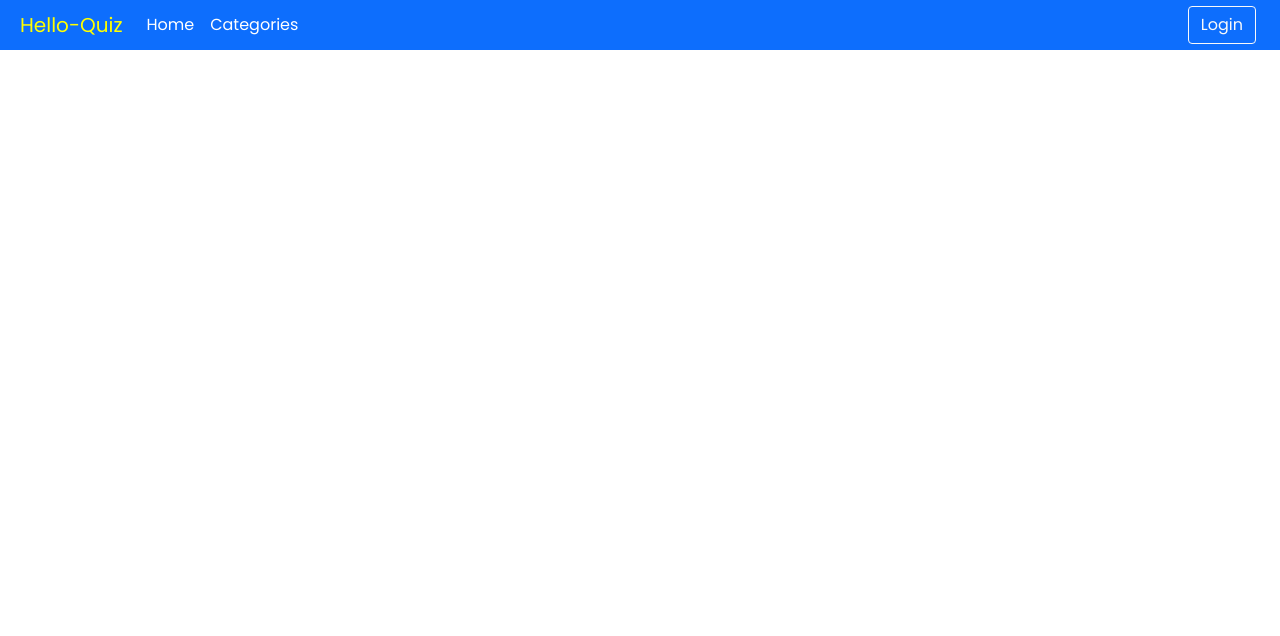
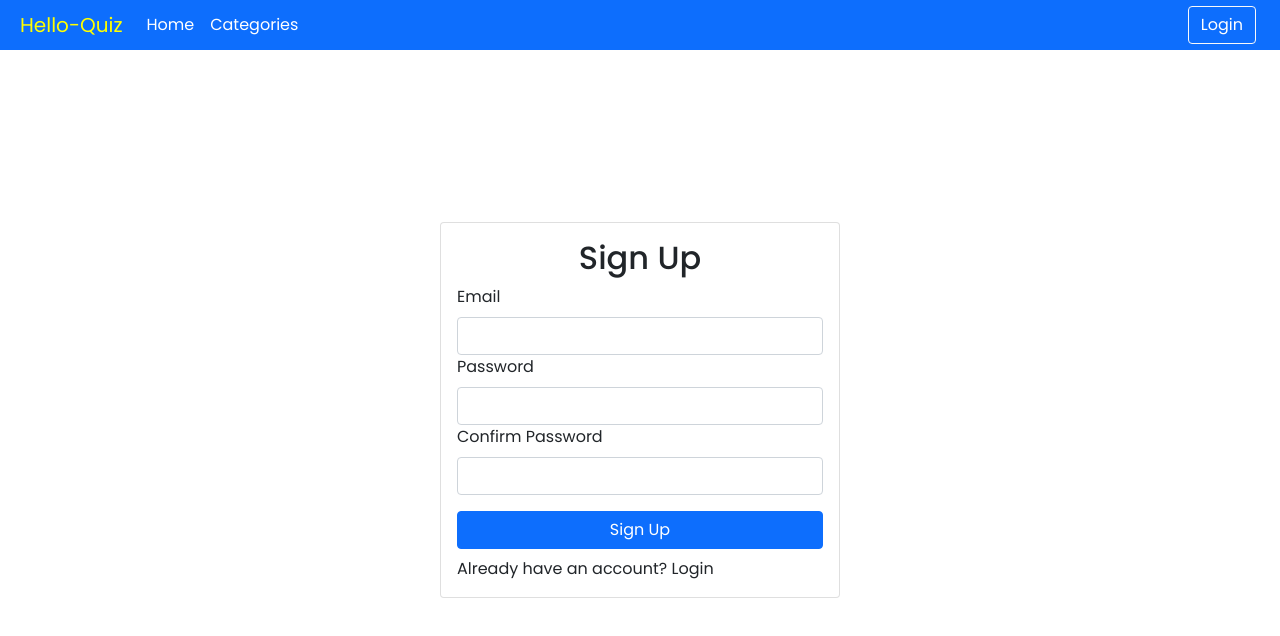
Before and after one commit to Rajarshi38/Quiz-app, a React (Create React App) app: page /signup in a window 1280 px wide. Shown: the top 636 px of the page. Built offline with nearby package versions, Linux system fonts and the light colour scheme; no server answers.

Commit message:
implementing login

```diff
--- a/package.json
+++ b/package.json
@@ -8,6 +8,7 @@
     "@testing-library/user-event": "^13.5.0",
     "axios": "^0.24.0",
     "bootstrap": "^5.1.3",
+    "firebase": "^9.6.10",
     "react": "^17.0.2",
     "react-bootstrap": "^2.0.4",
     "react-dom": "^17.0.2",
--- a/src/App.js
+++ b/src/App.js
@@ -5,6 +5,7 @@ import Starter from "./components/Starter";
 import Header from "./components/Header";
 import Question from "./components/Questions";
 import Result from "./components/Result";
+import Signup from "./components/Signup";
 
 function App() {
   return (
@@ -22,7 +23,8 @@ function App() {
             <Route path="/" element={<Starter />} />
             <Route path="/home" element={<Home />} />
             <Route path="/questions" element={<Question />} />
-                        <Route path="/result" element={<Result/>}/>
+            <Route path="/result" element={<Result />} />
+            <Route path="/signup" element={<Signup />} />
           </Routes>
         </div>
       </div>
--- /dev/null
+++ b/src/components/Auth/Firebase.js
@@ -0,0 +1,15 @@
+import firebase from "firebase/compat/app";
+import "firebase/compat/auth";
+
+const firebaseConfig = {
+  apiKey: process.env.REACT_APP_FIREBASE_API_KEY,
+  authDomain: process.env.REACT_APP_FIREBASE_AUTH_DOMAIN,
+  projectId: process.env.REACT_APP_FIREBASE_PROJECT_ID,
+  storageBucket: process.env.REACT_APP_FIREBASE_STORAGE_BUCKET,
+  messagingSenderId: process.env.REACT_APP_FIREBASE_MESSAGING_SENDER_ID,
+  appId: process.env.REACT_APP_APP_ID,
+};
+
+const app = firebase.initializeApp(firebaseConfig);
+export const auth = app.auth();
+export default app;
--- /dev/null
+++ b/src/components/Contexts/AuthContext.js
@@ -0,0 +1,28 @@
+import { useContext, useEffect, useState } from "react";
+import { auth } from "../Auth/Firebase";
+import React from "react";
+const AuthContext = React.createContext();
+
+export function useAuth() {
+  return useContext(AuthContext);
+}
+
+export function AuthProvider({ children }) {
+  const [currentUser, setCurrentUser] = useState();
+  function signup(email, password) {
+    return auth.createUserWithEmailAndPassword(email, password);
+  }
+  useEffect(() => {
+    const unsubscribe = auth.onAuthStateChanged((user) => {
+      setCurrentUser(user);
+    });
+
+    return unsubscribe;
+  }, []);
+
+  const value = {
+    currentUser,
+    signup,
+  };
+  return <AuthContext.Provider value={value}>{children}</AuthContext.Provider>;
+}
--- a/src/components/Header.jsx
+++ b/src/components/Header.jsx
@@ -37,7 +37,7 @@ const Header = () => {
           </Nav.Link>
         </Nav>
         <Nav className="me-4">
-                    <Button variant="outline-light" className="">
+          <Button variant="outline-light" className="" as={Link} to="/signup">
             Login
           </Button>
         </Nav>
--- /dev/null
+++ b/src/components/Signup.jsx
@@ -0,0 +1,68 @@
+import { Form, Card, Button, Alert } from "react-bootstrap";
+import { useState, useRef } from "react";
+import { useAuth } from "./Contexts/AuthContext";
+const Signup = () => {
+  const emailRef = useRef();
+  const passwordRef = useRef();
+  const confirmPasswordRef = useRef();
+  const signup = useAuth();
+
+  const [error, setError] = useState("");
+  const [loading, setLoading] = useState(false);
+
+  const handleSubmit = async (e) => {
+    e.preventDefault();
+
+    if (passwordRef.current.value !== confirmPasswordRef.current.value) {
+      return setError("Password do not match");
+    }
+    try {
+      setError("");
+      setLoading(true);
+      await signup(emailRef.current.value, passwordRef.current.value);
+    } catch (error) {
+      setError("Failed to create an account");
+    }
+
+    setLoading(false);
+  };
+  return (
+    <>
+      <Card
+        className="w-100"
+        style={{
+          maxWidth: "400px",
+        }}
+      >
+        <Card.Body>
+          <h2 className="text-center mb-2">Sign Up</h2>
+          {error && <Alert variant="danger">{error}</Alert>}
+          <Form onSubmit={handleSubmit}>
+            <Form.Group id="email">
+              <Form.Label>Email</Form.Label>
+              <Form.Control type="email" required ref={emailRef} />
+            </Form.Group>
+            <Form.Group id="password">
+              <Form.Label>Password</Form.Label>
+              <Form.Control type="password" required ref={passwordRef} />
+            </Form.Group>
+            <Form.Group id="password-confirm">
+              <Form.Label>Confirm Password</Form.Label>
+              <Form.Control type="password" required ref={confirmPasswordRef} />
+            </Form.Group>
+            <Button
+              type="submit"
+              disabled={loading}
+              className="w-100 mt-3 mb-2"
+            >
+              Sign Up
+            </Button>
+          </Form>
+          Already have an account? Login
+        </Card.Body>
+      </Card>
+    </>
+  );
+};
+
+export default Signup;
--- a/src/index.css
+++ b/src/index.css
@@ -1,8 +1,10 @@
 @import url("https://fonts.googleapis.com/css2?family=Poppins:wght@100;400;500;600;700&display=swap");
 body {
   margin: 0;
+  padding: 0;
   font-family: -apple-system, BlinkMacSystemFont, "Segoe UI", "Roboto", "Oxygen",
-        "Ubuntu", "Cantarell", "Fira Sans", "Droid Sans", "Helvetica Neue", sans-serif;
+    "Ubuntu", "Cantarell", "Fira Sans", "Droid Sans", "Helvetica Neue",
+    sans-serif;
   -webkit-font-smoothing: antialiased;
   -moz-osx-font-smoothing: grayscale;
 }
@@ -12,10 +14,10 @@ body {
 }
 .App {
   width: 100%;
-    height: 100vh;
+  height: calc(100vh - 100px);
 }
 .content {
-    min-height: 60%;
+  height: inherit;
   display: flex;
   justify-content: center;
   align-items: center;
@@ -82,7 +84,6 @@ body {
 
 .questions {
   padding: 0 20px;
-    /* width: 50%; */
 }
 .option-list {
   display: grid;
@@ -106,7 +107,7 @@ body {
 
 .question-number {
   text-align: center;
-    margin-bottom: 50px;
+  margin-bottom: 20px;
   color: #3d93e3;
 }
 .home select {
```
Also changed, not shown: src/components/Login.jsx (added, +10 -0 lines), src/components/Questions.jsx (indentation only), 1 other file (tests, documents, lock files or other folders). Lines whose indentation alone changed are shown as unchanged.
